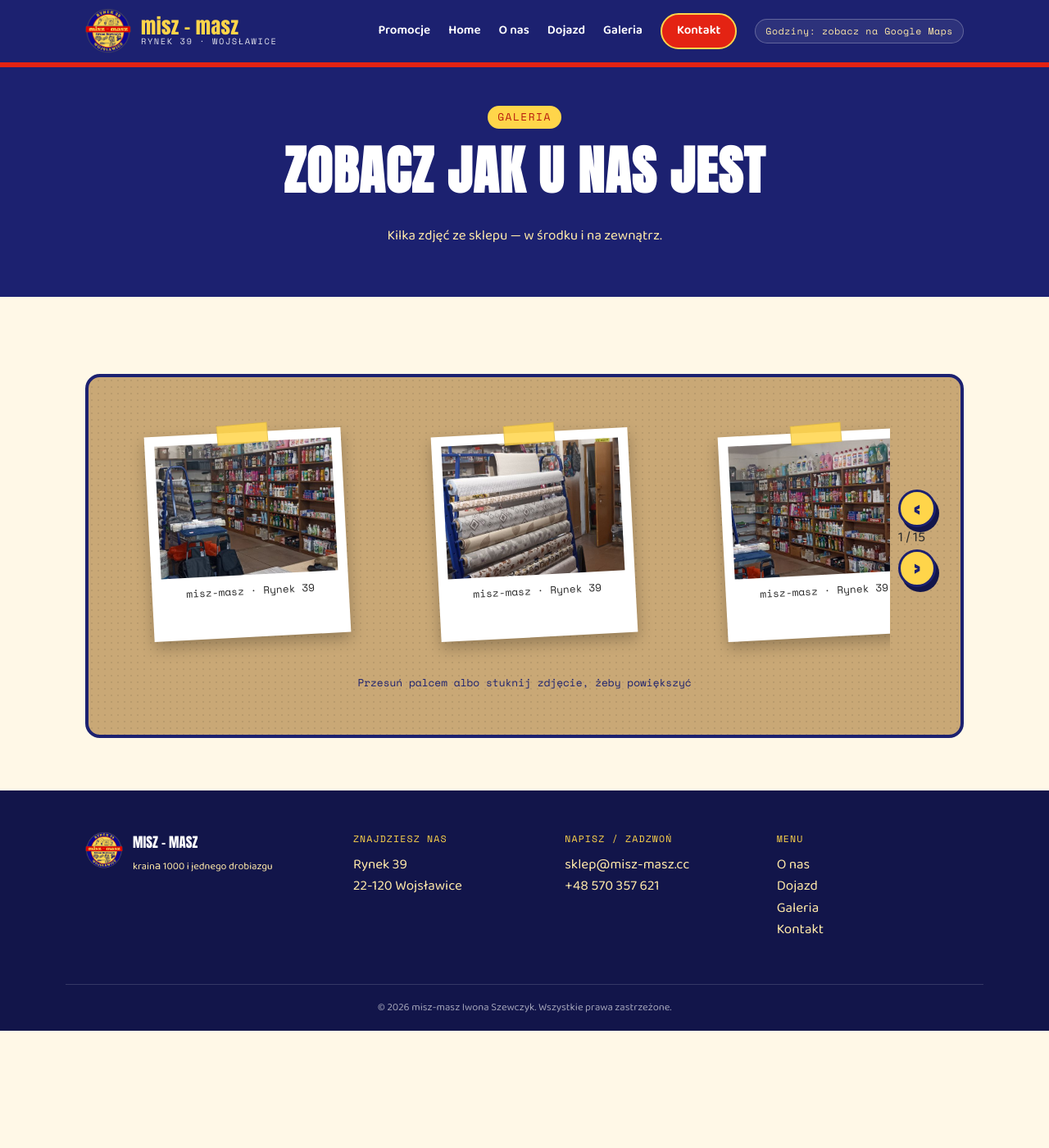
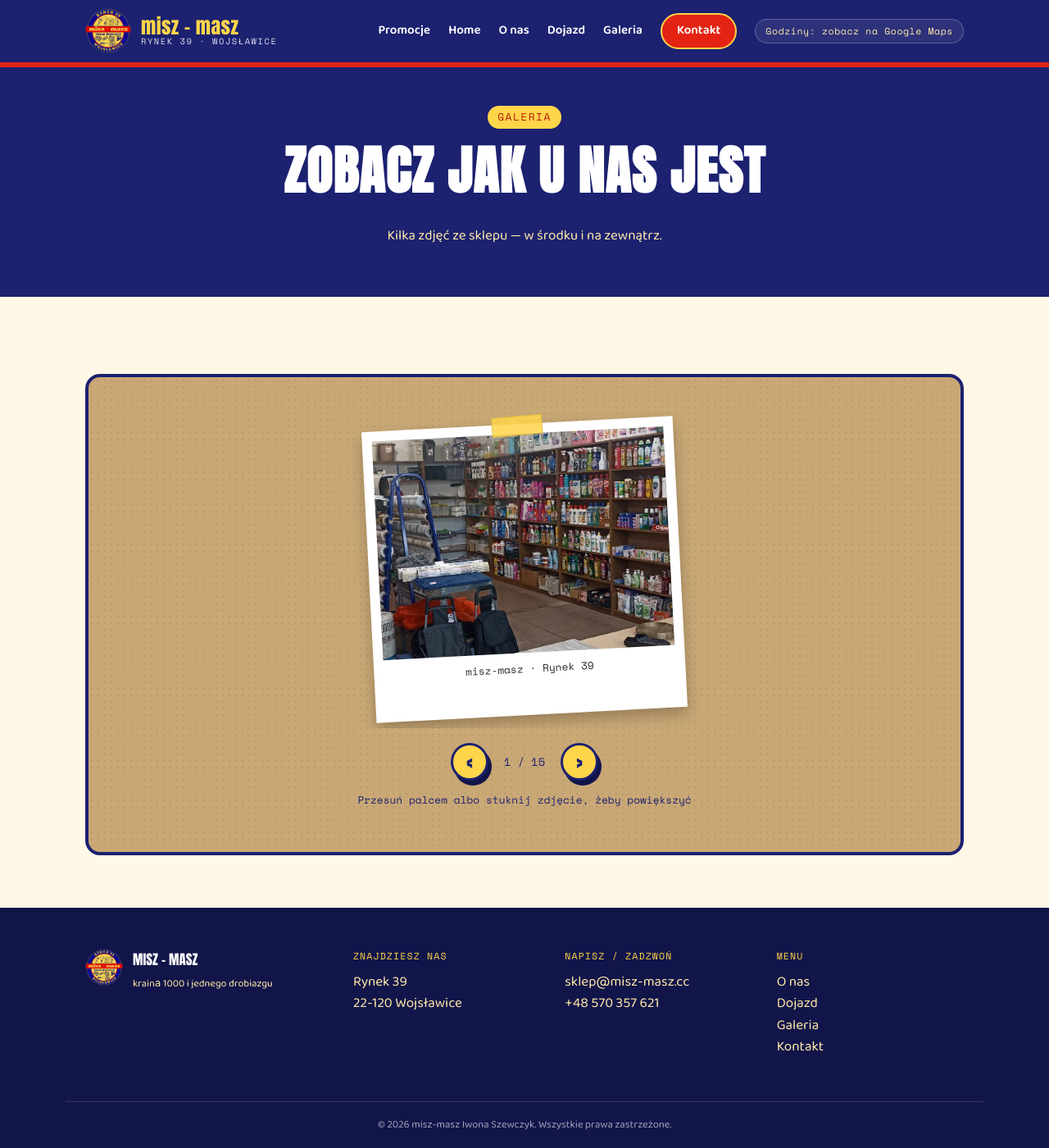
Before and after one commit to kajlo-dev/misz-masz, a Jekyll site: the page built from galeria.md, in a window 1280 px wide and 1400 px high, scrolled down 11 px. Shown: the whole window at 82% size. Built offline with Jekyll 4.4.1, drawn with Linux system fonts in a browser that asks for light colours; before the commit the page ends 1268 px from its top, so only the background shows below that.

Commit message:
Refactor carousel styles for improved layout

```diff
--- a/assets/css/style.css
+++ b/assets/css/style.css
@@ -581,30 +581,41 @@
 }
 
 .carousel {
-  position: relative;
   display: flex;
+  flex-direction: column;
   align-items: center;
-  gap: 10px;
+  max-width: 460px;
+  margin: 0 auto;
 }
 
 .carousel-track {
   display: flex;
-  gap: 30px;
-  overflow-x: auto;
-  scroll-snap-type: x mandatory;
-  scroll-behavior: smooth;
-  padding: 10px 4px 20px;
-  -webkit-overflow-scrolling: touch;
+  width: 100%;
+  overflow: hidden;
+  touch-action: pan-y;
+  transition: transform 0.35s ease;
 }
 
-.carousel-track::-webkit-scrollbar { height: 8px; }
-.carousel-track::-webkit-scrollbar-thumb { background: var(--navy); border-radius: 999px; }
-.carousel-track::-webkit-scrollbar-track { background: rgba(0,0,0,0.08); border-radius: 999px; }
+.carousel-slide {
+  flex: 0 0 100%;
+  display: flex;
+  justify-content: center;
+}
 
-.carousel-slide {
-  flex: 0 0 auto;
-  width: min(320px, 78vw);
-  scroll-snap-align: center;
+.carousel-controls {
+  display: flex;
+  align-items: center;
+  justify-content: center;
+  gap: 18px;
+  margin-top: 18px;
+}
+
+.carousel-counter {
+  font-family: var(--font-mono);
+  font-size: 0.85rem;
+  color: var(--navy);
+  min-width: 52px;
+  text-align: center;
 }
 
 .carousel-arrow {
@@ -631,7 +642,7 @@
   font-family: var(--font-mono);
   font-size: 0.8rem;
   color: var(--navy);
-  margin-top: 10px;
+  margin-top: 14px;
 }
 
 @media (max-width: 600px) {
```
